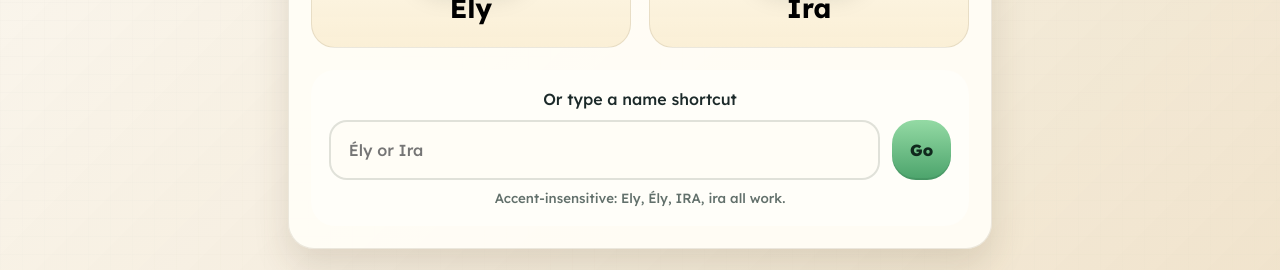
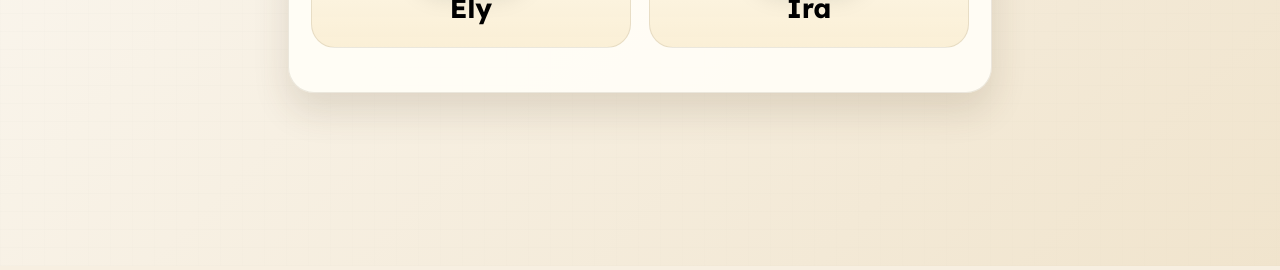
Before and after one commit to proffrancois-cloud/FartMaths, a React (Vite) app: page / in a window 1280 px wide. Shown: the part 534-804 px from the top of the page. Built offline with nearby package versions, Linux system fonts and the light colour scheme; a web font is replaced by a local one.

Commit message:
Update App.tsx

```diff
--- a/src/app/App.tsx
+++ b/src/app/App.tsx
@@ -2082,25 +2082,7 @@ export default function App() {
               })}
             </div>
 
-            <div className="shortcut-box">
-              <label htmlFor="name-shortcut">Or type a name shortcut</label>
-              <div className="shortcut-row">
-                <input
-                  id="name-shortcut"
-                  className="name-input"
-                  placeholder="Ély or Ira"
-                  value={nameInput}
-                  onChange={(event) => setNameInput(event.target.value)}
-                  onKeyDown={(event) => {
-                    if (event.key === "Enter") handleNameSubmit();
-                  }}
-                />
-                <button type="button" className="primary-button" onClick={handleNameSubmit}>
-                  Go
-                </button>
-              </div>
-              <small>Accent-insensitive: Ely, Ély, IRA, ira all work.</small>
-            </div>
+
           </div>
         </section>
       ) : null}
```
